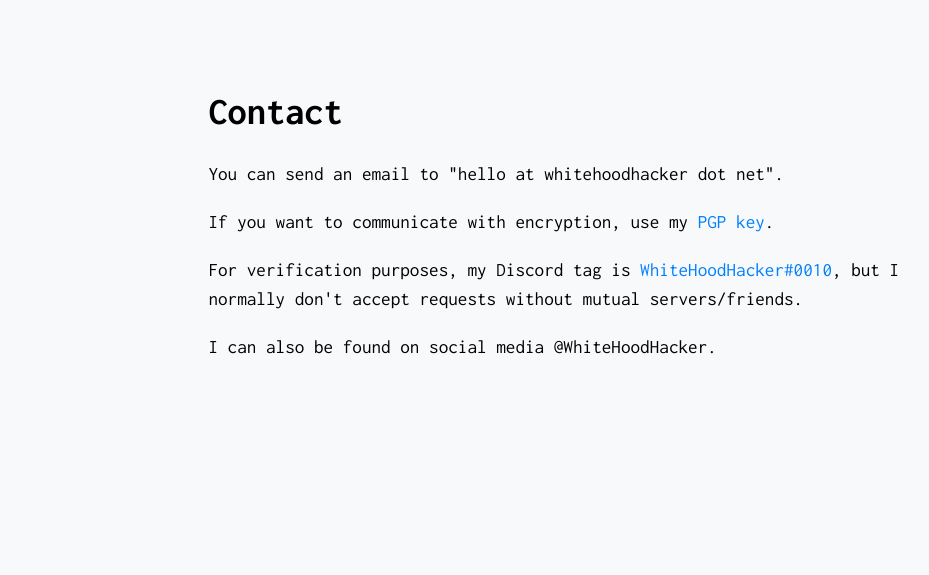
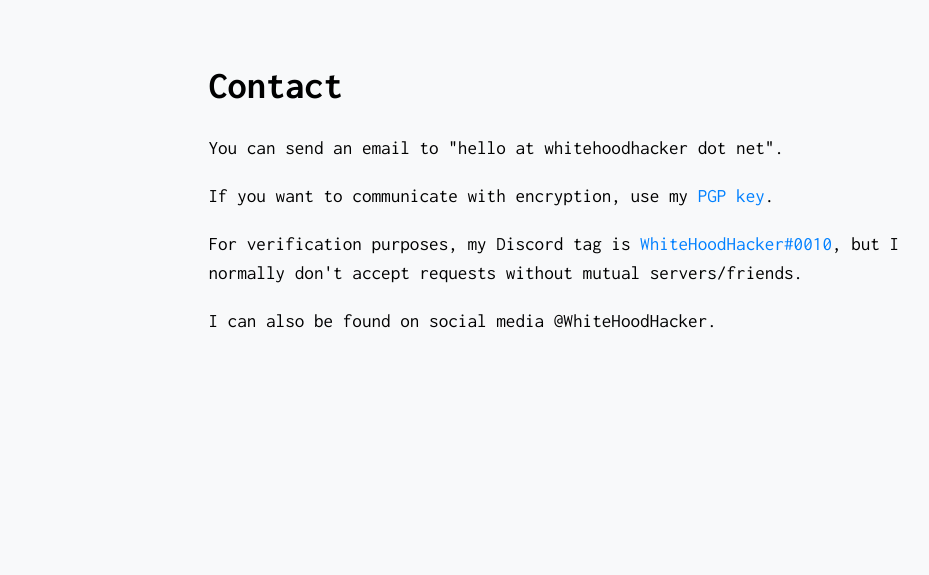
Before and after one commit to WhiteHoodHacker/whitehoodhacker.net, a Gatsby site: page /contact in a window 1280 px wide. Shown: the part 130-705 px from the top of the page, without its empty margins (66-995 px from the left). Built offline with nearby package versions, Linux system fonts and the light colour scheme; Gatsby itself is replaced by a stand-in of ours.

Commit message:
Remove margin from contact h1

```diff
--- a/src/pages/contact.js
+++ b/src/pages/contact.js
@@ -15,7 +15,7 @@ class Contact extends React.Component {
                     <div className="container flex-grow-1">
                         <div className="row justify-content-center">
                             <div className="col-md-10 col-xl-8">
-                                <h1 className="main-reveal-text-short">Contact</h1>
+                                <h1 className="main-reveal-text-short mt-0">Contact</h1>
                                 <div className="main-fade-in-animation">
                                     <p>You can send an email to "hello at whitehoodhacker dot net".</p>
                                     <p>If you want to communicate with encryption, use my <Link to="/WhiteHoodHacker.asc">PGP key</Link>.</p>
```
